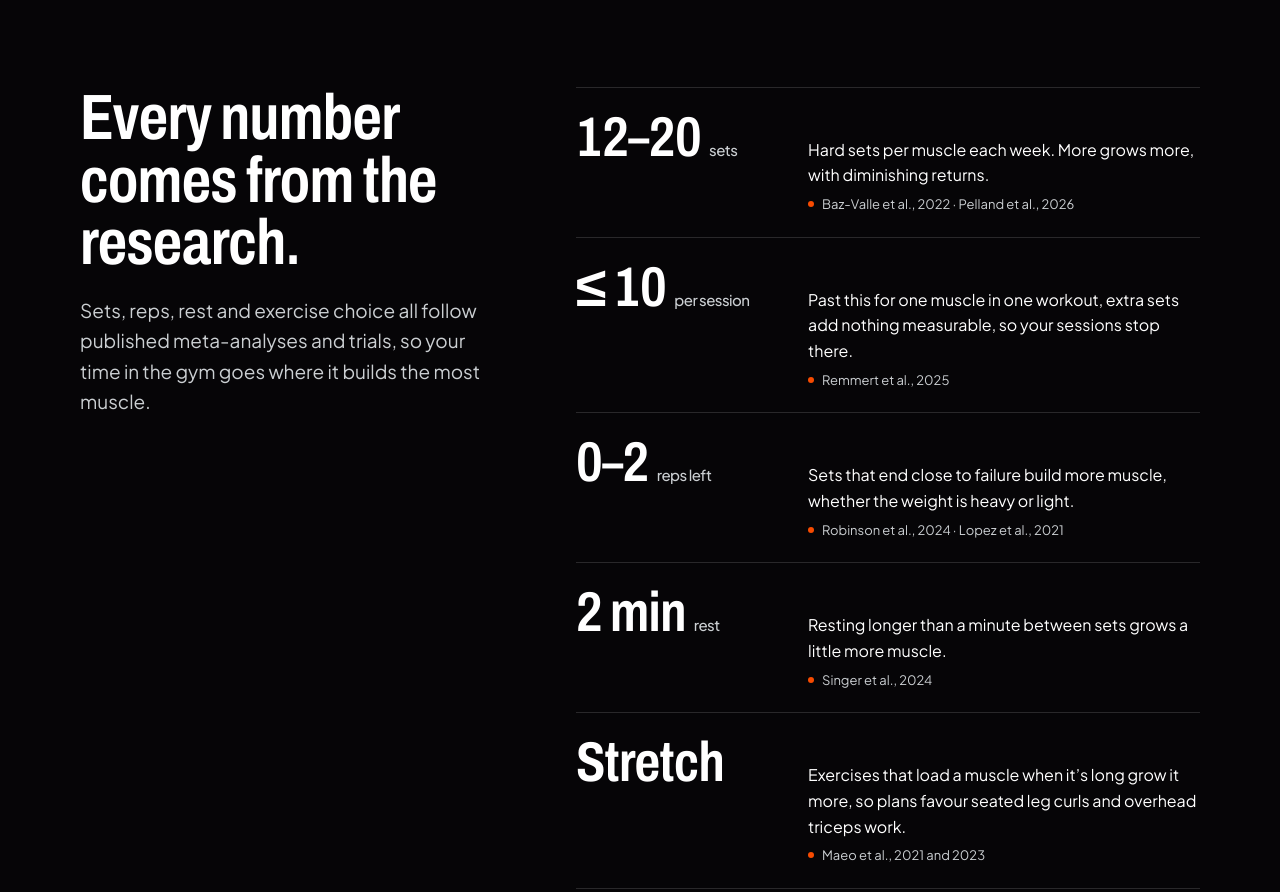
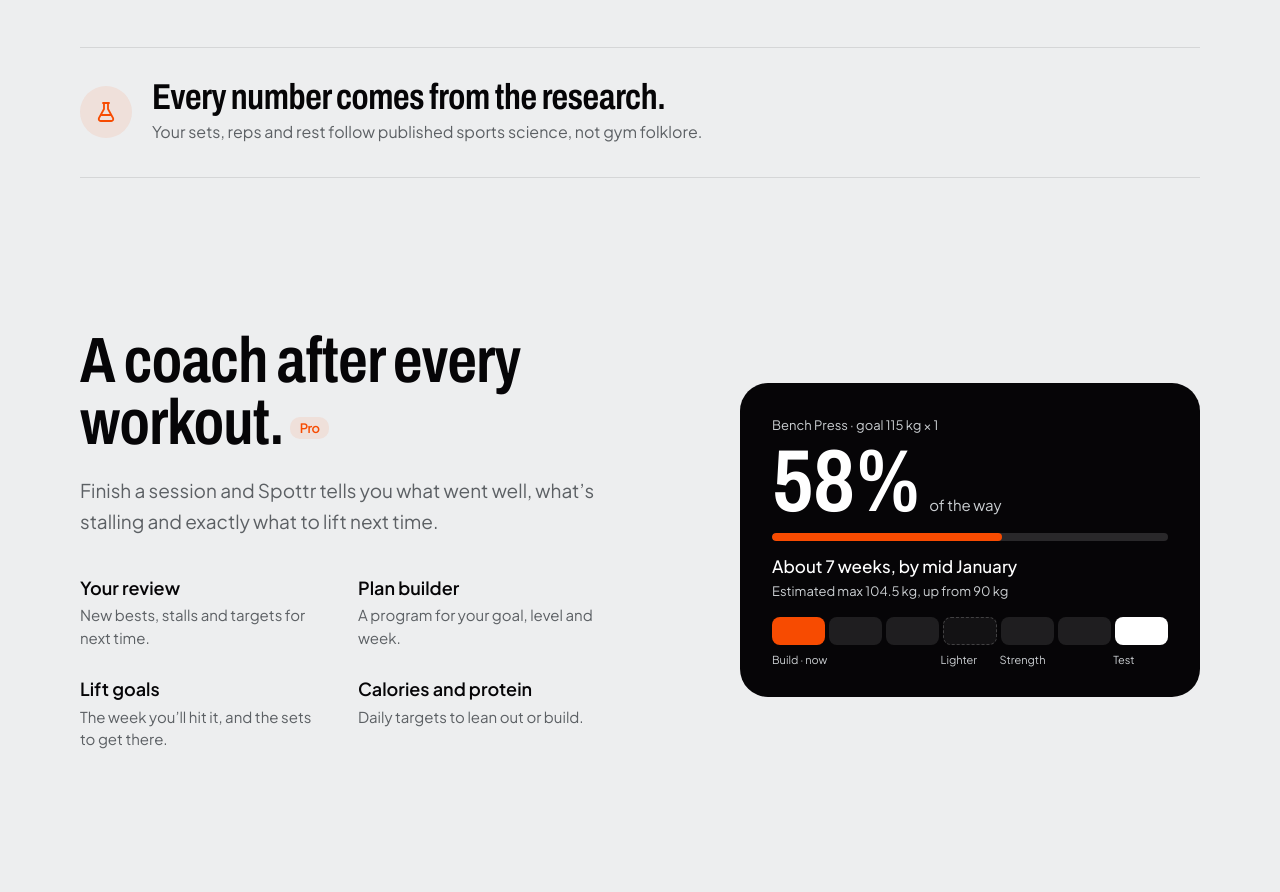
Before and after one commit to medasgi/spottr-site, a plain HTML site: page index.html in a window 1280 px wide. Shown: the part 1840-2732 px from the top of the page. Drawn offline with Linux system fonts and the light colour scheme.

Commit message:
Site: the research note is one quiet line
Co-Authored-By: Claude Opus 5.5 <noreply@anthropic.com>
Claude-Session: https://claude.ai/code/session_01XfkGMWBrEACiva9V8rNJXV

```diff
--- a/index.html
+++ b/index.html
@@ -196,24 +196,14 @@
   .stats .num { font-size: clamp(34px, 5vw, 60px); line-height: 1; display: block; white-space: nowrap; }
   .stats span:last-child { display: block; margin-top: 8px; font-size: 14px; color: var(--muted); }
 
-  /* ---------- Research: every rule with the study behind it, like a reference list ---------- */
-  .science { background: var(--ink); color: #fff; }
-  .science .lede { color: var(--seal); }
-  .refs { list-style: none; padding: 0; margin: 40px 0 0; border-top: 1px solid rgba(255,255,255,0.14); }
-  .refs li { display: grid; grid-template-columns: 1fr; gap: 6px; padding: 22px 0; border-bottom: 1px solid rgba(255,255,255,0.14); }
-  .refs .num { font-size: clamp(40px, 9vw, 56px); line-height: 1; color: #fff; }
-  .refs .num small { font: 500 15px var(--text); color: var(--seal); margin-left: 8px; }
-  .refs p { font-size: 16px; color: #fff; max-width: 34em; }
-  .refs cite { font-style: normal; font-size: 13px; color: var(--seal); }
-  .refs cite::before { content: ''; display: inline-block; width: 6px; height: 6px; border-radius: 50%; background: var(--orange); margin-right: 8px; vertical-align: 2px; }
-  @media (min-width: 900px) {
-    .science-grid { display: grid; grid-template-columns: 0.8fr 1.2fr; gap: 80px; align-items: start; }
-    .science-grid .refs { margin-top: 0; }
-    .science-grid > div:first-child { position: sticky; top: 120px; }
-    .refs li { grid-template-columns: 200px 1fr; column-gap: 32px; align-items: baseline; }
-    .refs li > p, .refs li > cite { grid-column: 2; }
-    .refs .num { grid-row: span 2; }
-  }
+  /* ---------- Research: one quiet line, not a lecture ---------- */
+  .science { padding: 56px 0; }
+  .science .wrap { display: flex; align-items: center; gap: 20px; border-top: 1px solid var(--line); border-bottom: 1px solid var(--line); padding-top: 32px; padding-bottom: 32px; }
+  .science .flask { flex: none; width: 52px; height: 52px; border-radius: 50%; background: var(--orange-soft); display: grid; place-items: center; }
+  .science .flask svg { width: 24px; height: 24px; stroke: var(--orange); fill: none; stroke-width: 1.8; stroke-linecap: round; stroke-linejoin: round; }
+  .science h2 { font-size: clamp(26px, 4vw, 36px); margin: 0 0 4px; }
+  .science p { color: var(--muted); font-size: 16px; max-width: 40em; }
+  @media (max-width: 560px) { .science .wrap { align-items: flex-start; } }
 
   /* ---------- Coach: the goal card, built in HTML so it stays sharp on a phone ---------- */
   .coach-grid { display: grid; gap: 40px; }
@@ -416,18 +406,12 @@
   </section>
 
   <section class="science" id="science">
-    <div class="wrap science-grid">
-      <div data-reveal>
+    <div class="wrap" data-reveal>
+      <span class="flask" aria-hidden="true"><svg viewBox="0 0 24 24"><path d="M9 3h6M10 3v6l-5 9a2 2 0 0 0 1.7 3h10.6a2 2 0 0 0 1.7-3l-5-9V3"/><path d="M7.5 15h9"/></svg></span>
+      <div>
         <h2>Every number comes from the research.</h2>
-        <p class="lede">Sets, reps, rest and exercise choice all follow published meta-analyses and trials, so your time in the gym goes where it builds the most muscle.</p>
+        <p>Your sets, reps and rest follow published sports science, not gym folklore.</p>
       </div>
-      <ol class="refs">
-        <li data-reveal style="--i:1"><span class="num">12–20<small>sets</small></span><p>Hard sets per muscle each week. More grows more, with diminishing returns.</p><cite>Baz-Valle et al., 2022 · Pelland et al., 2026</cite></li>
-        <li data-reveal style="--i:2"><span class="num">≤ 10<small>per session</small></span><p>Past this for one muscle in one workout, extra sets add nothing measurable, so your sessions stop there.</p><cite>Remmert et al., 2025</cite></li>
-        <li data-reveal style="--i:3"><span class="num">0–2<small>reps left</small></span><p>Sets that end close to failure build more muscle, whether the weight is heavy or light.</p><cite>Robinson et al., 2024 · Lopez et al., 2021</cite></li>
-        <li data-reveal style="--i:4"><span class="num">2 min<small>rest</small></span><p>Resting longer than a minute between sets grows a little more muscle.</p><cite>Singer et al., 2024</cite></li>
-        <li data-reveal style="--i:5"><span class="num">Stretch</span><p>Exercises that load a muscle when it’s long grow it more, so plans favour seated leg curls and overhead triceps work.</p><cite>Maeo et al., 2021 and 2023</cite></li>
-      </ol>
     </div>
   </section>
 
```
